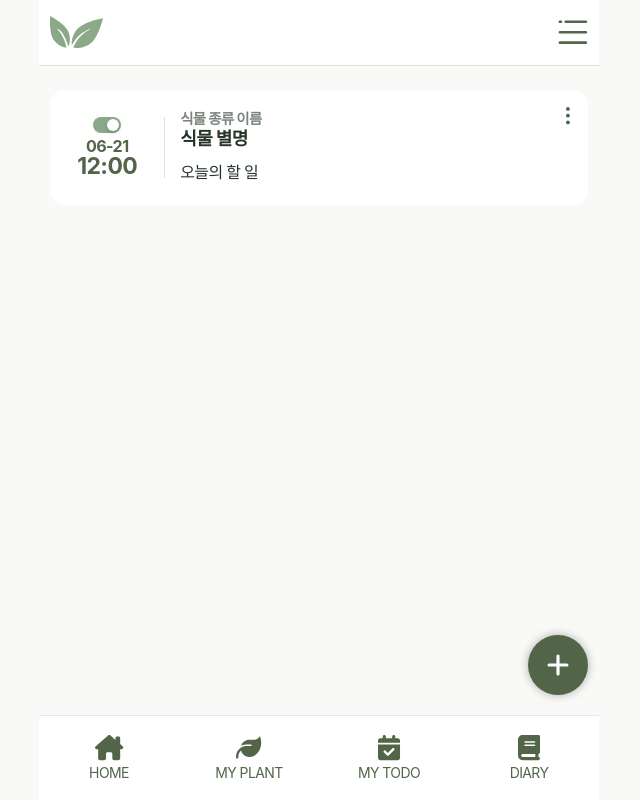
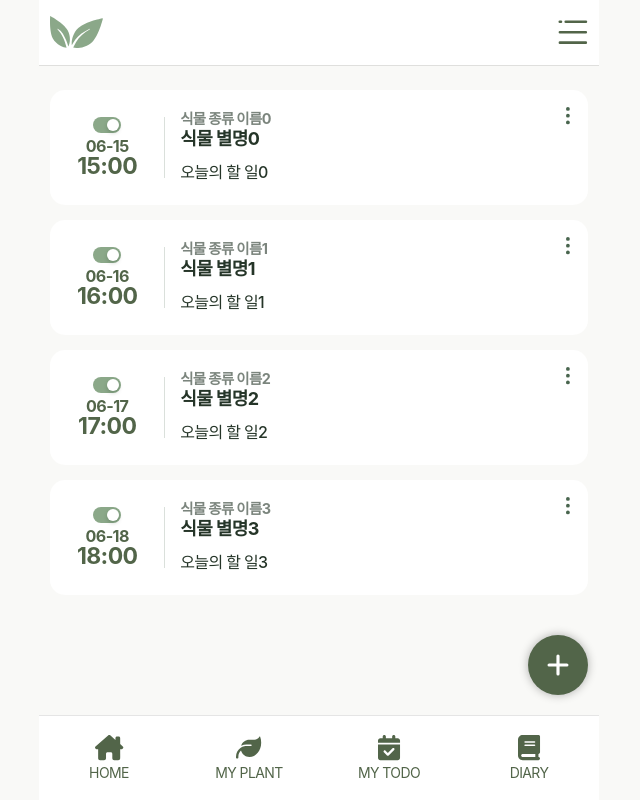
Before and after one commit to devdong9897/growgreen, a React (Create React App) app: page /todolist in a window 1280 px wide. Shown: the whole page, without its empty margins (321-961 px from the left). Built offline with nearby package versions, Linux system fonts and the light colour scheme; a web font is replaced by a local one.

Commit message:
refactor: TodoList Switch 클릭 시 TodoList에 close 클래스 동적 추가

```diff
--- a/src/components/TodoListItem.js
+++ b/src/components/TodoListItem.js
@@ -11,16 +11,21 @@ import {
   ItemText,
 } from "../style/ListLayout";
 
-const TodoListItem = ({ todoSwitch, todoToggle }) => {
-  const onChange = checked => {
-    todoToggle();
-    console.log(`switch to ${checked}`);
-  };
+const TodoListItem = ({ todoListData, toggleItem }) => {
+  // switch 토글 이벤트
+  // const onChange = (checked, id) => {
+  //   // todoToggle();
+  //   // setSelectSwitch(id);
+  //   console.log(`switch to ${checked}`);
+  // };
   return (
     <>
-      <ListItem>
+      {todoListData.map((item, idx) => (
+        <ListItem key={item.id}>
+          {/* Todo 수정 버튼 */}
           <Link to="/" />
           <ItemLeft>
+            {/* switch */}
             <ConfigProvider
               theme={{
                 token: {
@@ -28,21 +33,26 @@ const TodoListItem = ({ todoSwitch, todoToggle }) => {
                 },
               }}
             >
-            <Switch defaultChecked onChange={onChange} size="small" />
+              <Switch
+                defaultChecked={item.isOpen}
+                onChange={checked => toggleItem(item.id)}
+                size="small"
+              />
             </ConfigProvider>
-          <ItemTime className={todoSwitch ? "close" : ""}>
-            <span>06-21</span>
-            12:00
+            <ItemTime className={item.isOpen ? "" : "close"}>
+              <span>{item.time}</span>
+              {item.timeDetail}
             </ItemTime>
           </ItemLeft>
-        <ItemRight className={todoSwitch ? "close" : ""}>
+          <ItemRight className={item.isOpen ? "" : "close"}>
             <ItemName>
-            <span>식물 종류 이름</span>
-            식물 별명
+              <span>{item.plantName}</span>
+              {item.plantAlias}
             </ItemName>
-          <ItemText>오늘의 할 일</ItemText>
+            <ItemText>{item.task}</ItemText>
           </ItemRight>
         </ListItem>
+      ))}
     </>
   );
 };
--- a/src/pages/TodoList.js
+++ b/src/pages/TodoList.js
@@ -1,17 +1,71 @@
-import React, { useState } from "react";
+import React, { useEffect, useState } from "react";
 import { Link } from "react-router-dom";
 import { WriteBtn } from "../style/ListLayout";
 import TodoListItem from "../components/TodoListItem";
 
 const TodoList = () => {
-  const [todoSwitch, setTodoSwitch] = useState(false);
-  const todoToggle = () => {
-    setTodoSwitch(!todoSwitch);
+  // switch 클릭 시 글자 색상 변경되는 클래스 관리하는 state
+  // const [todoSwitch, setTodoSwitch] = useState(true);
+  // // 투두 리스트 state
+  // const todoToggle = () => {
+  //   setTodoSwitch(!todoSwitch);
+  // };
+  // 투두리스트 더미데이터
+  const [todoListData, setTodoListData] = useState([
+    {
+      id: 1,
+      time: "06-15",
+      timeDetail: "15:00",
+      plantName: "식물 종류 이름0",
+      plantAlias: "식물 별명0",
+      task: "오늘의 할 일0",
+      isOpen: true,
+      // 1 : true // 0 : false 변경
+    },
+    {
+      id: 2,
+      time: "06-16",
+      timeDetail: "16:00",
+      plantName: "식물 종류 이름1",
+      plantAlias: "식물 별명1",
+      task: "오늘의 할 일1",
+      isOpen: true,
+    },
+    {
+      id: 3,
+      time: "06-17",
+      timeDetail: "17:00",
+      plantName: "식물 종류 이름2",
+      plantAlias: "식물 별명2",
+      task: "오늘의 할 일2",
+      isOpen: true,
+    },
+    {
+      id: 4,
+      time: "06-18",
+      timeDetail: "18:00",
+      plantName: "식물 종류 이름3",
+      plantAlias: "식물 별명3",
+      task: "오늘의 할 일3",
+      isOpen: true,
+    },
+  ]);
+  const toggleItem = id => {
+    setTodoListData(prevData =>
+      prevData.map(item =>
+        item.id === id ? { ...item, isOpen: !item.isOpen } : item,
+      ),
+    );
   };
   return (
     <>
       <ul>
-        <TodoListItem todoSwitch={todoSwitch} todoToggle={todoToggle} />
+        <TodoListItem
+          // todoSwitch={todoSwitch}
+          // todoToggle={todoToggle}
+          todoListData={todoListData}
+          toggleItem={toggleItem}
+        />
       </ul>
       <WriteBtn>
         <Link to="/todowrite"></Link>
--- a/src/style/ListLayout.js
+++ b/src/style/ListLayout.js
@@ -21,6 +21,10 @@ export const WriteBtn = styled.div`
     border-radius: 100%;
     float: right;
     margin-right: 2%;
+    transition: background 0.3s ease-in-out;
+    &:hover {
+      background: ${subColor.colorBlack};
+    }
     &::after {
       content: "";
       position: absolute;
```
Lines whose indentation alone changed are shown as unchanged.
